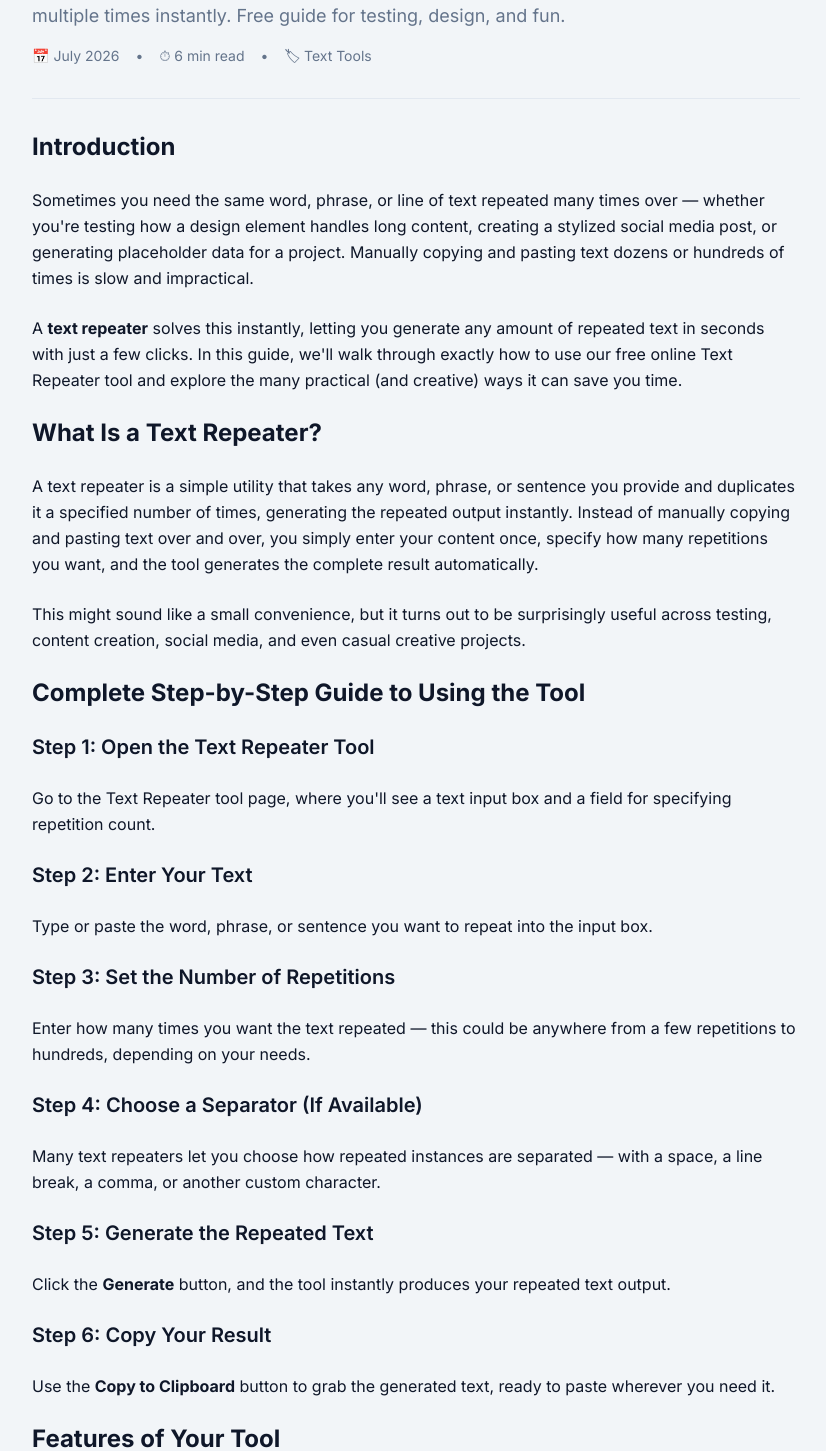
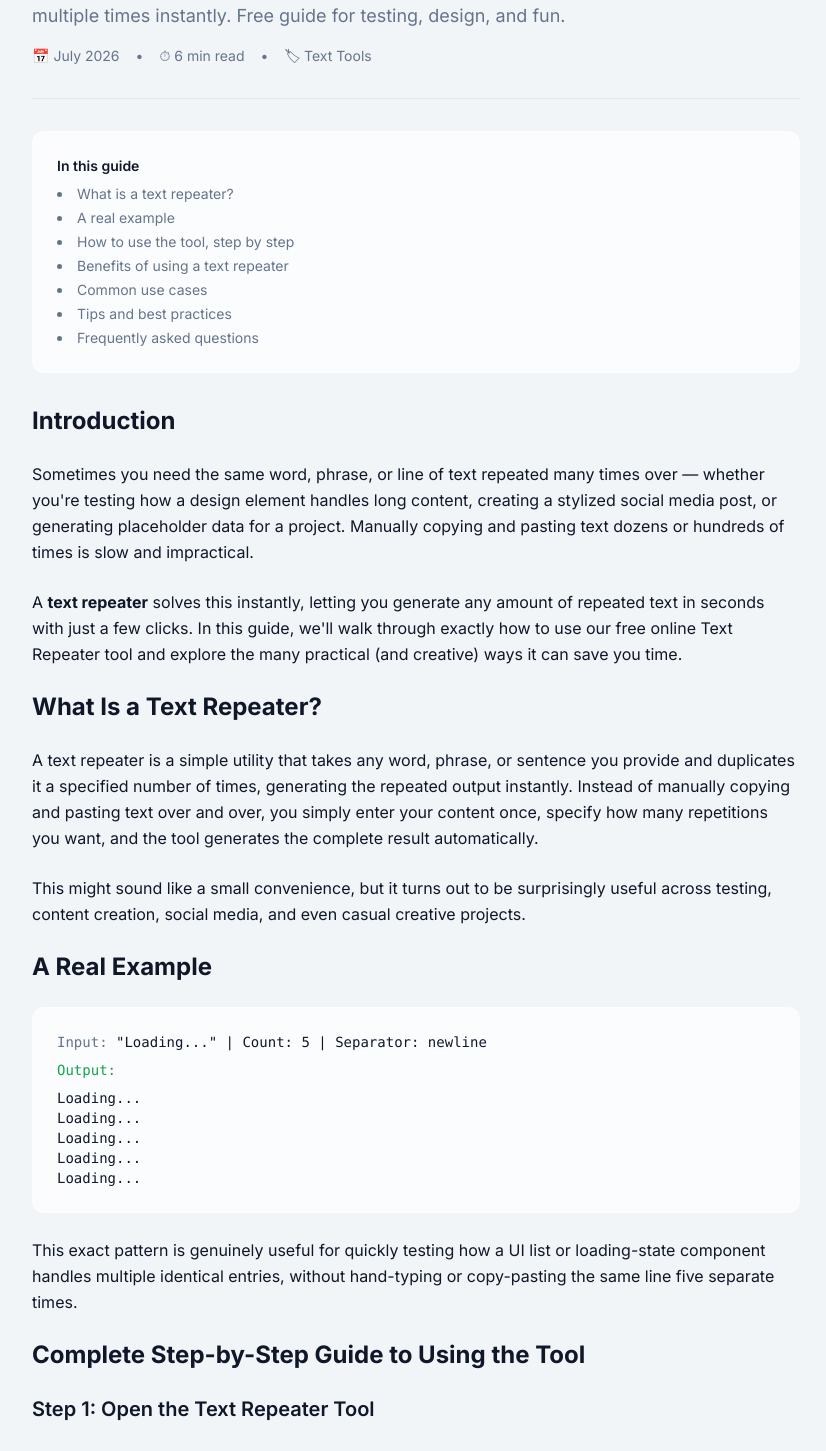
Before and after one commit to surajkumar122024-star/ok01, a Next.js app: page /blog/text-repeater-tool-guide in a window 1280 px wide. Shown: the part 302-1753 px from the top of the page, without its empty margins (224-1050 px from the left). Built offline with nearby package versions, Linux system fonts and the light colour scheme.

Commit message:
Improve text-repeater article: verify separator options (accurate), fix breadcrumb, add TOC, real example with actual output shown — expand to ~1340 words

```diff
--- a/src/app/blog/text-repeater-tool-guide/page.tsx
+++ b/src/app/blog/text-repeater-tool-guide/page.tsx
@@ -15,7 +15,7 @@ export default function TextRepeaterToolGuideArticle() {
         {/* Header */}
         <div className="space-y-4">
           <div className="flex items-center gap-2 text-sm text-muted-foreground">
-            <span>Blog</span>
+            <Link href="/blog" className="hover:text-foreground">Blog</Link>
             <span>→</span>
             <span>Text Tools</span>
           </div>
@@ -36,6 +36,20 @@ export default function TextRepeaterToolGuideArticle() {
 
         <hr className="border-border" />
 
+        {/* Table of Contents */}
+        <nav className="glass rounded-xl border p-6 space-y-2 text-sm">
+          <p className="font-semibold mb-2">In this guide</p>
+          <ul className="space-y-1 list-disc list-inside text-muted-foreground">
+            <li><a href="#what-is" className="hover:text-primary">What is a text repeater?</a></li>
+            <li><a href="#example" className="hover:text-primary">A real example</a></li>
+            <li><a href="#how-to" className="hover:text-primary">How to use the tool, step by step</a></li>
+            <li><a href="#benefits" className="hover:text-primary">Benefits of using a text repeater</a></li>
+            <li><a href="#use-cases" className="hover:text-primary">Common use cases</a></li>
+            <li><a href="#tips" className="hover:text-primary">Tips and best practices</a></li>
+            <li><a href="#faq" className="hover:text-primary">Frequently asked questions</a></li>
+          </ul>
+        </nav>
+
         {/* Content */}
         <div className="prose prose-neutral dark:prose-invert max-w-none space-y-6 text-base leading-relaxed">
 
@@ -44,12 +58,24 @@ export default function TextRepeaterToolGuideArticle() {
           <p>Sometimes you need the same word, phrase, or line of text repeated many times over — whether you're testing how a design element handles long content, creating a stylized social media post, or generating placeholder data for a project. Manually copying and pasting text dozens or hundreds of times is slow and impractical.</p>
           <p>A <strong>text repeater</strong> solves this instantly, letting you generate any amount of repeated text in seconds with just a few clicks. In this guide, we'll walk through exactly how to use our free online Text Repeater tool and explore the many practical (and creative) ways it can save you time.</p>
 
-          <h2 className="text-2xl font-bold mt-8">What Is a Text Repeater?</h2>
+          <h2 id="what-is" className="text-2xl font-bold mt-8">What Is a Text Repeater?</h2>
 
           <p>A text repeater is a simple utility that takes any word, phrase, or sentence you provide and duplicates it a specified number of times, generating the repeated output instantly. Instead of manually copying and pasting text over and over, you simply enter your content once, specify how many repetitions you want, and the tool generates the complete result automatically.</p>
           <p>This might sound like a small convenience, but it turns out to be surprisingly useful across testing, content creation, social media, and even casual creative projects.</p>
 
-          <h2 className="text-2xl font-bold mt-8">Complete Step-by-Step Guide to Using the Tool</h2>
+          <h2 id="example" className="text-2xl font-bold mt-8">A Real Example</h2>
+          <div className="glass rounded-xl border p-6 space-y-2 font-mono text-sm">
+            <p><span className="text-muted-foreground">Input:</span> "Loading..."  |  Count: 5  |  Separator: newline</p>
+            <p className="text-green-600 mt-2">Output:</p>
+            <p>Loading...<br />Loading...<br />Loading...<br />Loading...<br />Loading...</p>
+          </div>
+          <p>
+            This exact pattern is genuinely useful for quickly testing how a UI list or loading-state
+            component handles multiple identical entries, without hand-typing or copy-pasting the same
+            line five separate times.
+          </p>
+
+          <h2 id="how-to" className="text-2xl font-bold mt-8">Complete Step-by-Step Guide to Using the Tool</h2>
 
           <h3 className="text-xl font-semibold mt-6">Step 1: Open the Text Repeater Tool</h3>
           <p>Go to the Text Repeater tool page, where you'll see a text input box and a field for specifying repetition count.</p>
@@ -57,8 +83,8 @@ export default function TextRepeaterToolGuideArticle() {
           <p>Type or paste the word, phrase, or sentence you want to repeat into the input box.</p>
           <h3 className="text-xl font-semibold mt-6">Step 3: Set the Number of Repetitions</h3>
           <p>Enter how many times you want the text repeated — this could be anywhere from a few repetitions to hundreds, depending on your needs.</p>
-          <h3 className="text-xl font-semibold mt-6">Step 4: Choose a Separator (If Available)</h3>
-          <p>Many text repeaters let you choose how repeated instances are separated — with a space, a line break, a comma, or another custom character.</p>
+          <h3 className="text-xl font-semibold mt-6">Step 4: Choose a Separator</h3>
+          <p>Select how repeated instances should be separated — newline, space, comma, dash, or none — to match the exact format you need.</p>
           <h3 className="text-xl font-semibold mt-6">Step 5: Generate the Repeated Text</h3>
           <p>Click the <strong>Generate</strong> button, and the tool instantly produces your repeated text output.</p>
           <h3 className="text-xl font-semibold mt-6">Step 6: Copy Your Result</h3>
@@ -77,7 +103,7 @@ export default function TextRepeaterToolGuideArticle() {
           <li><strong>Works on all devices</strong>, including desktops, tablets, and smartphones.</li>
           </ul>
 
-          <h2 className="text-2xl font-bold mt-8">Benefits of Using an Online Text Repeater</h2>
+          <h2 id="benefits" className="text-2xl font-bold mt-8">Benefits of Using an Online Text Repeater</h2>
 
           <p><strong>1. Saves Time on Repetitive Tasks</strong> Instead of manually copying and pasting text multiple times, you get your complete repeated output in seconds.</p>
           <p><strong>2. Useful for Testing and Development</strong> Developers and designers often need placeholder or stress-test content to see how a system handles long or repeated text — this tool generates it instantly.</p>
@@ -85,7 +111,7 @@ export default function TextRepeaterToolGuideArticle() {
           <p><strong>4. Reduces Manual Errors</strong> Copying and pasting text repeatedly by hand increases the risk of typos or missed instances; a generator ensures consistent, accurate repetition every time.</p>
           <p><strong>5. Flexible for Any Use Case</strong> Whether you need a word repeated three times or three hundred times, the tool scales effortlessly to your specific requirement.</p>
 
-          <h2 className="text-2xl font-bold mt-8">Common Use Cases</h2>
+          <h2 id="use-cases" className="text-2xl font-bold mt-8">Common Use Cases</h2>
 
           <ul className="list-disc pl-6 space-y-2">
           <li><strong>Testing website or app layouts</strong> with long blocks of repeated placeholder text to check for overflow or formatting issues.</li>
@@ -97,7 +123,7 @@ export default function TextRepeaterToolGuideArticle() {
           <li><strong>Creating ASCII art or text-based patterns</strong> that rely on repeated characters or phrases.</li>
           </ul>
 
-          <h2 className="text-2xl font-bold mt-8">Tips &amp; Best Practices</h2>
+          <h2 id="tips" className="text-2xl font-bold mt-8">Tips &amp; Best Practices</h2>
 
           <ul className="list-disc pl-6 space-y-2">
           <li>Use line breaks as a separator when you want each repetition to appear on its own line, which is useful for lists or stacked text designs.</li>
@@ -108,7 +134,7 @@ export default function TextRepeaterToolGuideArticle() {
           <li>Always proofread your original text before repeating it, since any typo will be duplicated across every repetition.</li>
           </ul>
 
-          <h2 className="text-2xl font-bold mt-8">Frequently Asked Questions</h2>
+          <h2 id="faq" className="text-2xl font-bold mt-8">Frequently Asked Questions</h2>
           <h3 className="text-lg font-semibold mt-4">What is a text repeater used for?</h3>
           <p>A text repeater duplicates any word, phrase, or sentence a specified number of times, saving you from manually copying and pasting text repeatedly.</p>
           <h3 className="text-lg font-semibold mt-4">Can I choose how many times my text repeats?</h3>
```
